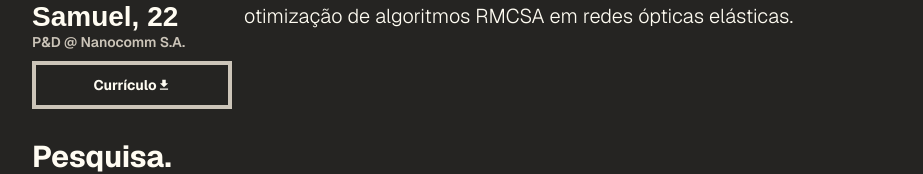
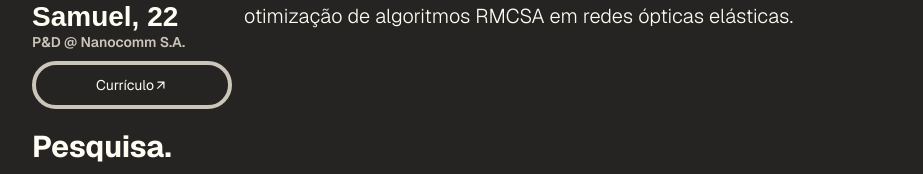
Before and after one commit to AssoDePicche/www, a Next.js app: page / in a window 1280 px wide. Shown: the part 274-448 px from the top of the page, without its empty margins (178-1101 px from the left). Built offline with nearby package versions, Linux system fonts and the light colour scheme.

Commit message:
refactor: CV button component

```diff
--- a/components/Home/CV.tsx
+++ b/components/Home/CV.tsx
@@ -1,53 +1,25 @@
-import { MdDownload as DownloadIcon } from 'react-icons/md';
+import { MdOutlineArrowOutward as ArrowIcon } from "react-icons/md";
 
 import styled from 'styled-components';
 
 import { Theme } from '@components/Layout/Theme';
 
-const Button = styled.a`
-  align-items: center;
-  border: 0.4rem solid ${Theme.colors.accent};
-  color: ${Theme.colors.font};
-  display: flex;
-  font-size: 1.4rem;
-  font-weight: bold;
-  height: 4.8rem;
-  justify-content: center;
-  margin: ${Theme.spacing.small} 0;
-  text-decoration: none;
-  transition: all 200ms ease-in-out;
-  width: 20rem;
+import Button from '@components/common/Button';
 
-  &:hover {
-    background-color: rgba(255, 255, 255, .04);
-    border-color: rgba(255, 255, 255, .145);
-    cursor: pointer;
-  }
-
-  @media(max-width: ${Theme.breakpoints.sm}) {
-    font-size: 1.8rem;
-    height: 6.4rem;
-    margin: 0 auto;
-    width: 32rem;
-  }
+const Container = styled.a`
+    display: block;
+    margin-top: ${Theme.spacing.small};
 `;
 
-const CV = () => {
-    const prefix: string = process.env.NODE_ENV.toLowerCase() === 'production' ? '/www' : '';
-
-    const proxy: string = prefix + '/docs/CV.pdf';
+export default function CV() {
+    const proxy: string = 'https://docs.google.com/document/d/1CV8AYbsNaw6A7vdL_rtnj0StVZLF79TSq40HdsAdxO0/edit?usp=sharing';
 
     return (
-        <Button
-            download="Samuel do Prado Rodrigues (CV)"
-            href={proxy}
-            rel="noreferrer"
-            target="_blank"
-        >
-            <span>Currículo</span>
-            <DownloadIcon />
-        </Button>
+        <Container href={proxy} rel="noreferrer" target="_blank">
+            <Button>
+                <span>Currículo</span>
+                <ArrowIcon />
+            </Button>
+        </Container>
     );
-};
-
-export default CV;
+}
```
